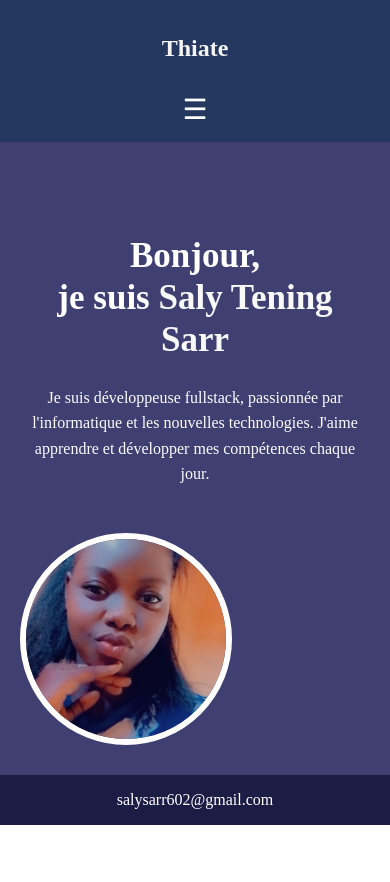
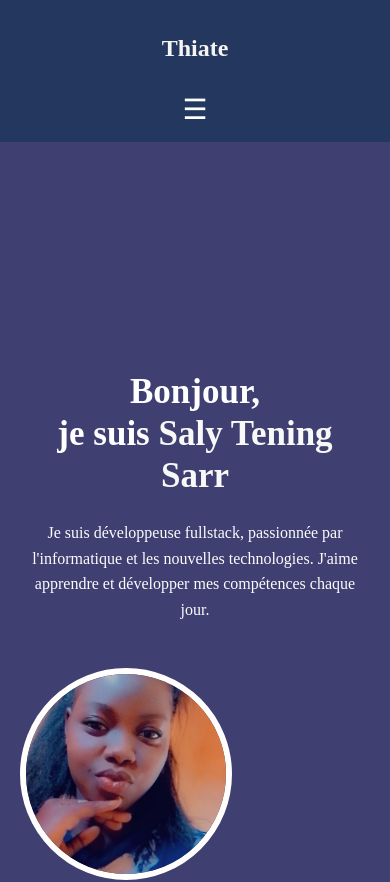
Before and after one commit to salysarr602-eng/portfolio-Thiate, a React (Vite) app: page / in a window 390 px wide. Shown: the top 882 px of the page. Before the commit the page ends 844 px from the top, so only its background shows below. Built offline with nearby package versions, Linux system fonts and the light colour scheme.

Commit message:
fix responsive

```diff
--- a/src/index.css
+++ b/src/index.css
@@ -197,33 +197,7 @@ footer {
    RESPONSIVE MOBILE (max 768px)
 ================================ */
 @media (max-width: 768px) {
-  @media (max-width: 768px) {
-  .hero {
-    padding: 20px;
-    min-height: auto;
-  }
 
-  .hero-content {
-    flex-direction: column;
-    text-align: center;
-    margin-top: 30px;
-    gap: 20px;
-  }
-
-  .left h1 {
-    font-size: 30px;
-  }
-
-  .right {
-    display: flex;
-    justify-content: center;
-  }
-
-  .right img {
-    width: 200px;
-    height: 200px;
-  }
-}
 
   /* NAVBAR */
   nav {
```
